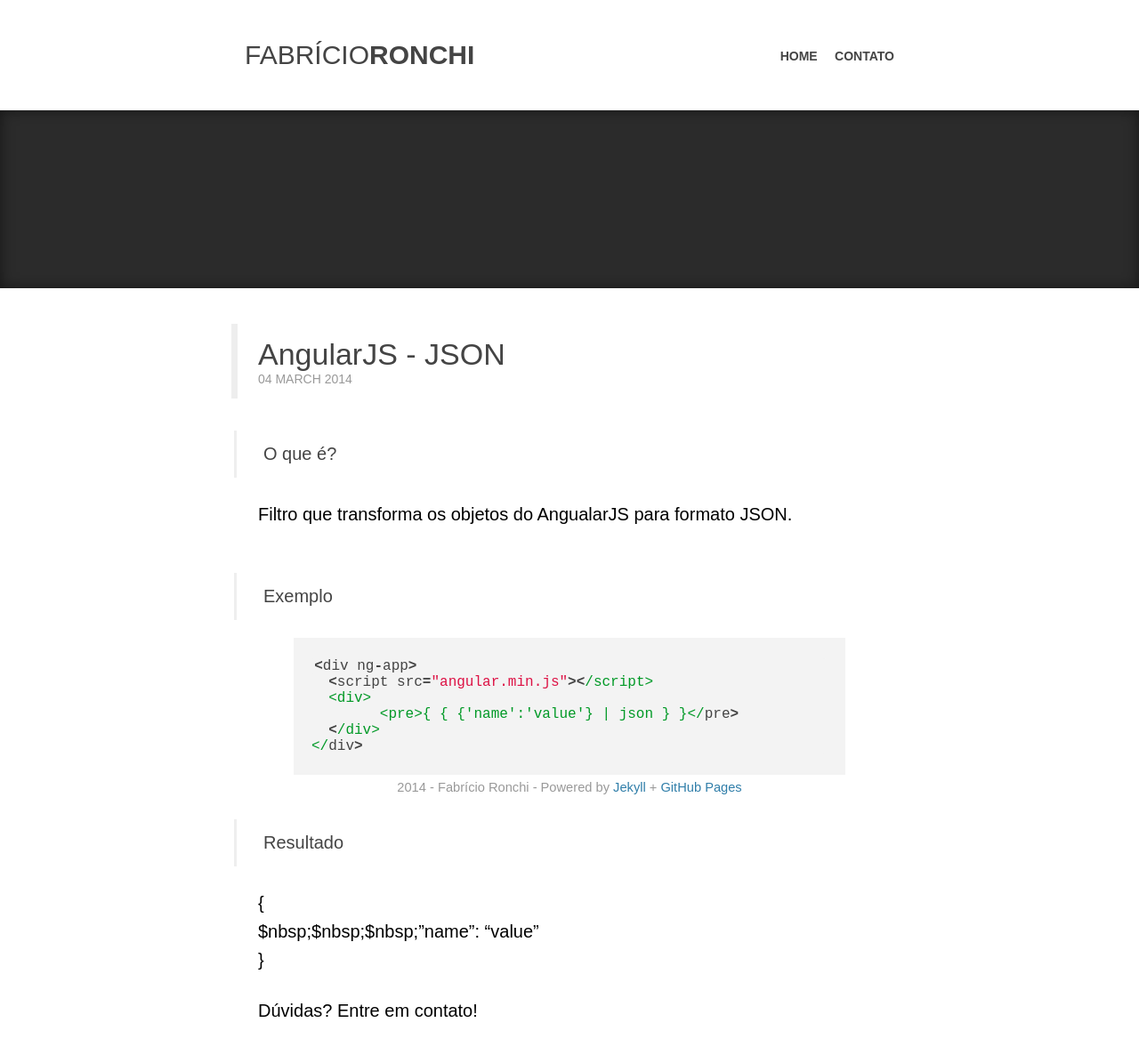
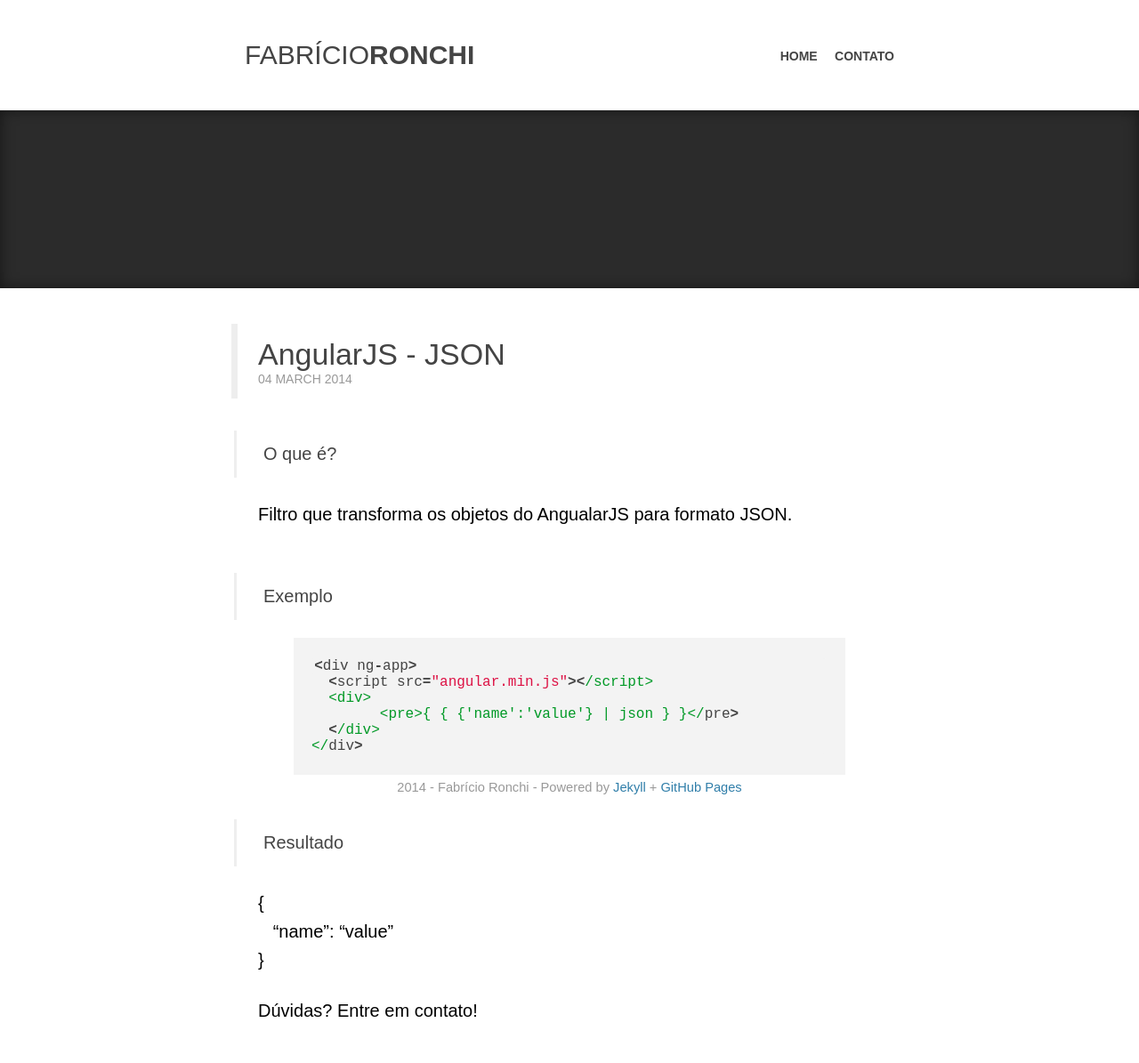
Before and after one commit to fabriciomrkonell/fabriciomrkonell, a Jekyll site: the page built from _posts/2014-03-04-angularjs-json.markdown, in a window 1280 px wide. Shown: the whole page at 89% size. Built offline with Jekyll 4.4.1, drawn with Linux system fonts in a browser that asks for light colours; some web fonts are replaced; Markdown is read by kramdown in place of the engine named in the settings; comment, search, counter and statistics services are not loaded.

Commit message:
Update 2014-03-04-angularjs-json.markdown

```diff
--- a/_posts/2014-03-04-angularjs-json.markdown
+++ b/_posts/2014-03-04-angularjs-json.markdown
@@ -21,7 +21,7 @@ Filtro que transforma os objetos do AngualarJS para formato JSON.
 <h3>Resultado</h3>
 {
 <br />
-$nbsp;$nbsp;$nbsp;"name": "value"
+&nbsp;&nbsp;&nbsp;"name": "value"
 <br />
 }
 
```
